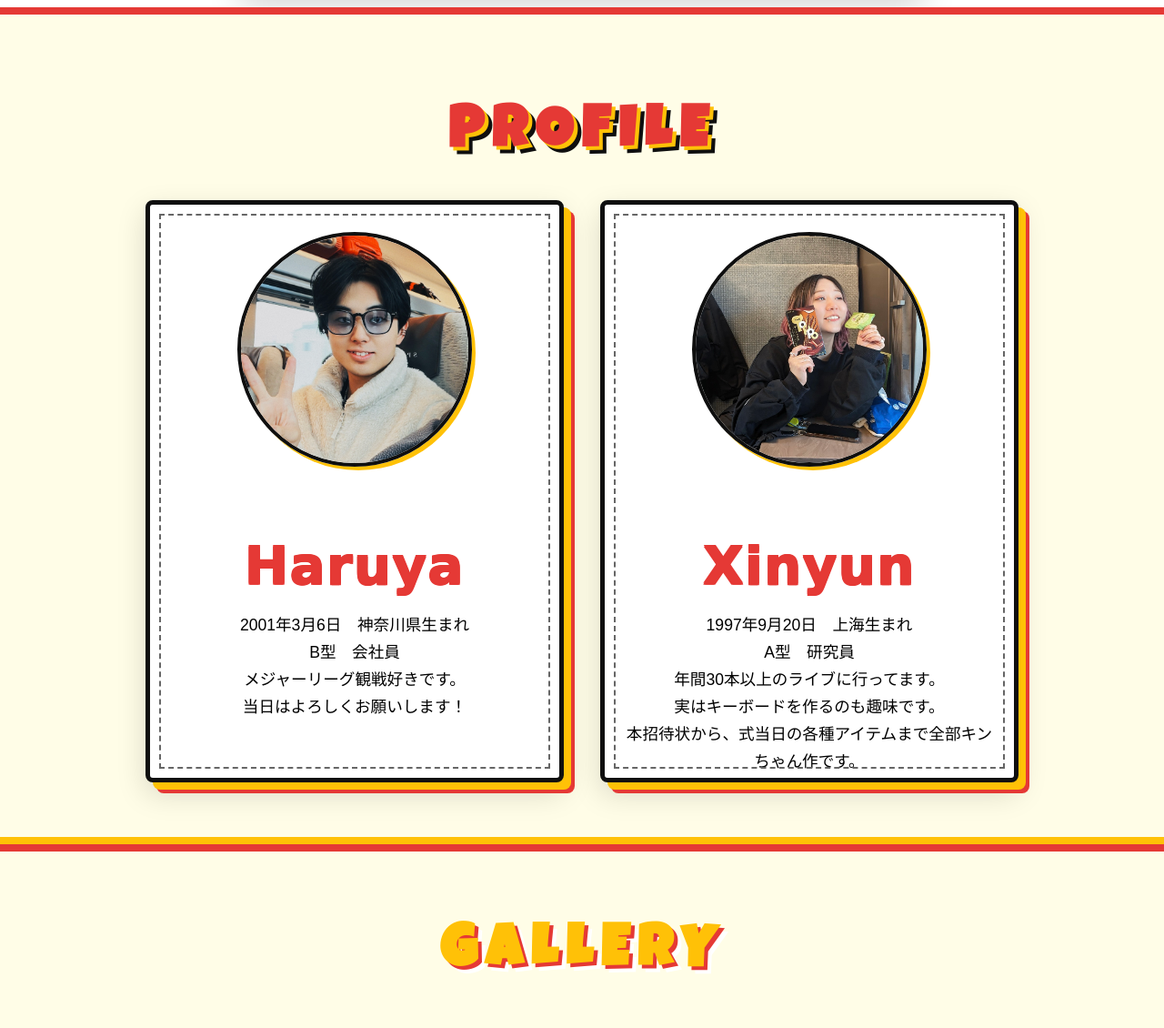
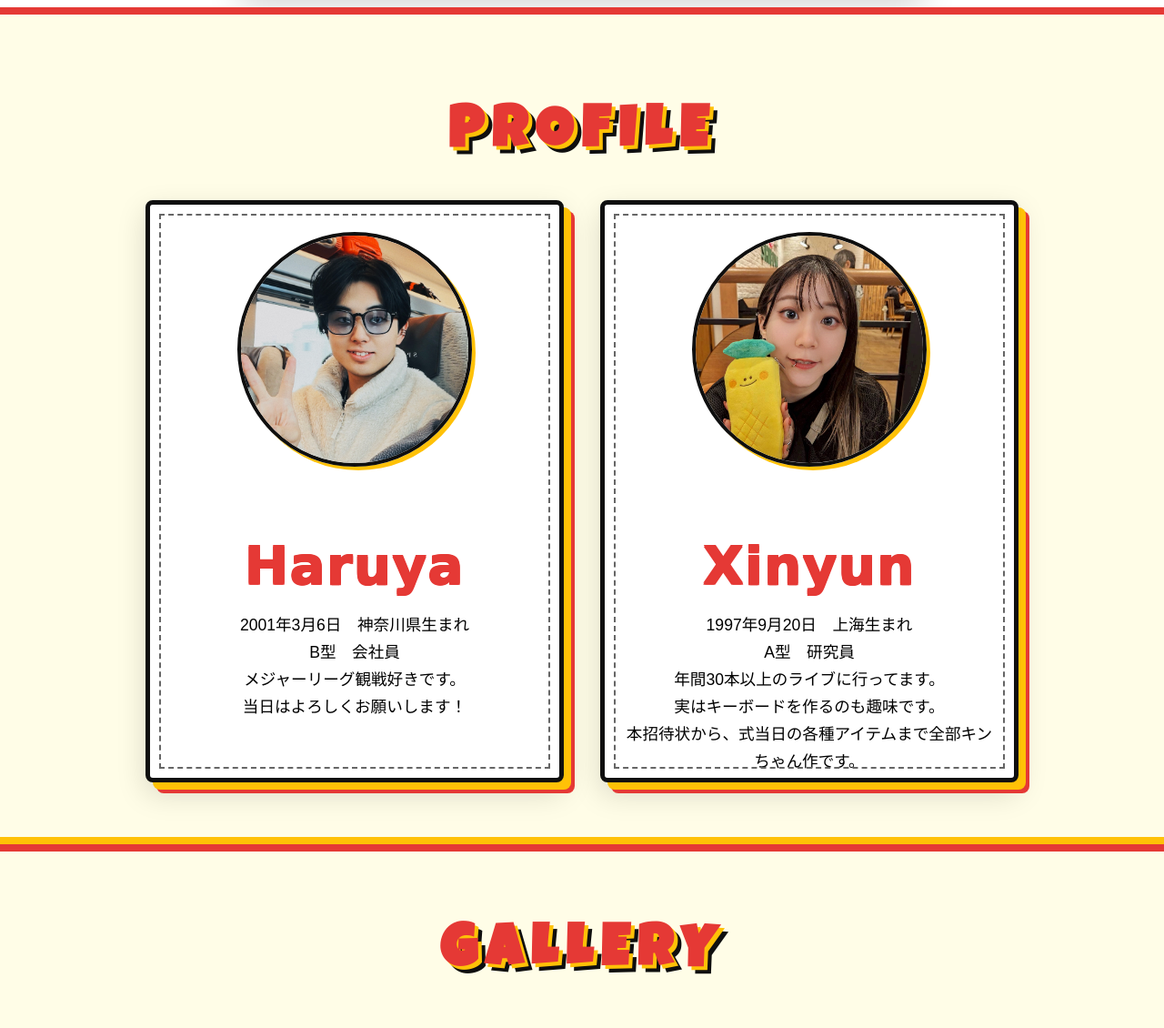
Before and after one commit to kinchan-xinyun/wedding-invitations, a website with bundled scripts: page jp.html in a window 1280 px wide. Shown: the part 1584-2714 px from the top of the page at 91% size. Built offline with nearby package versions, Linux system fonts and the light colour scheme; a web font is replaced by a local one.

Commit message:
change image

```diff
--- a/jp.html
+++ b/jp.html
@@ -138,7 +138,7 @@
         </p>
       </div>
       <div class="profile-card fade-section">
-        <img src="images/image_train_xinyun.png" alt="Bride" class="profile-img" />
+        <img src="images/profile_xinyun.jpg" alt="Bride" class="profile-img" />
         <h3 class="profile-name fade-section">Xinyun</h3>
         <p class="profile-text fade-section">
           1997年9月20日　上海生まれ<br>
--- a/styles/gallery.css
+++ b/styles/gallery.css
@@ -13,11 +13,11 @@
     font-size: 4em;
     font-family: 'Luckiest Guy', 'Arial Black', 'Impact', sans-serif;
     font-weight: 900;
-    color: var(--tawareco-yellow);
+    color: var(--tawareco-red);
     text-transform: uppercase;
     text-shadow:
-        4px 4px 0px var(--tawareco-red),
-        8px 8px 0px var(--tawareco-white);
+        4px 4px 0px var(--tawareco-yellow),
+        8px 8px 0px var(--tawareco-black);
     letter-spacing: 0.15em;
     margin: 0 auto 50px;
 }
```
Also changed, not shown: cn.html (+1 -1 lines), images/profile_xinyun.jpg (added).
